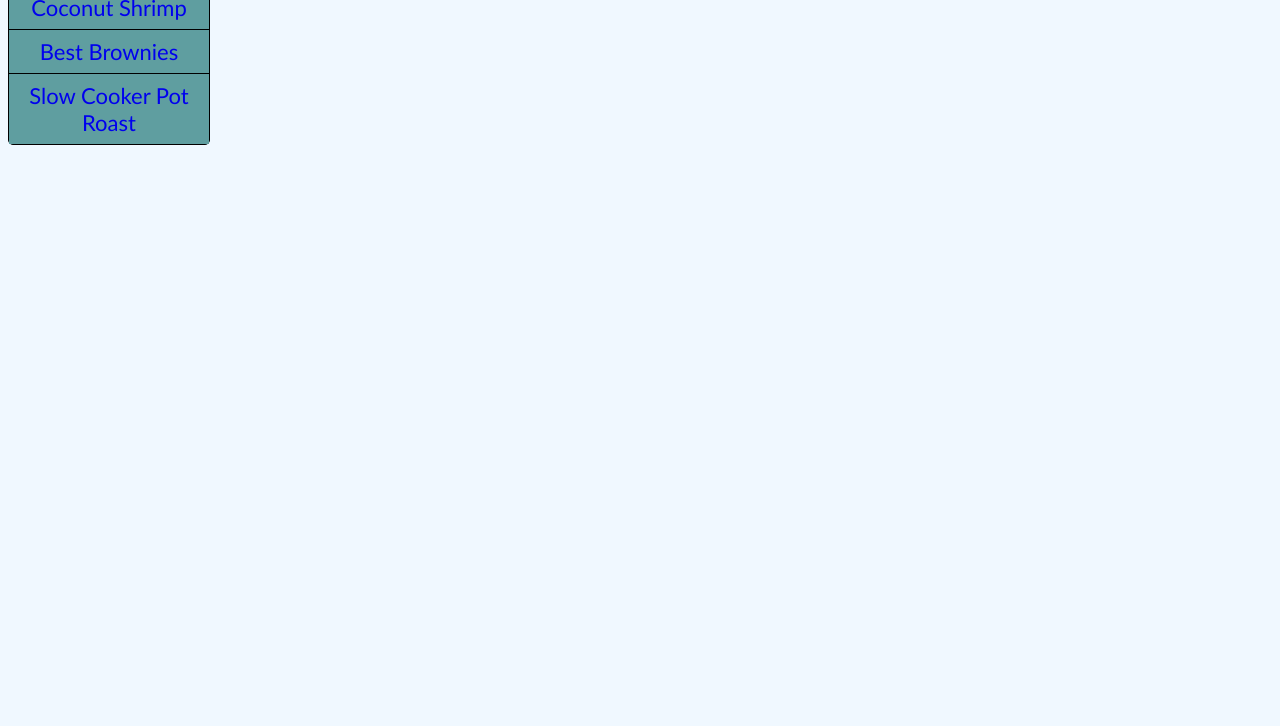
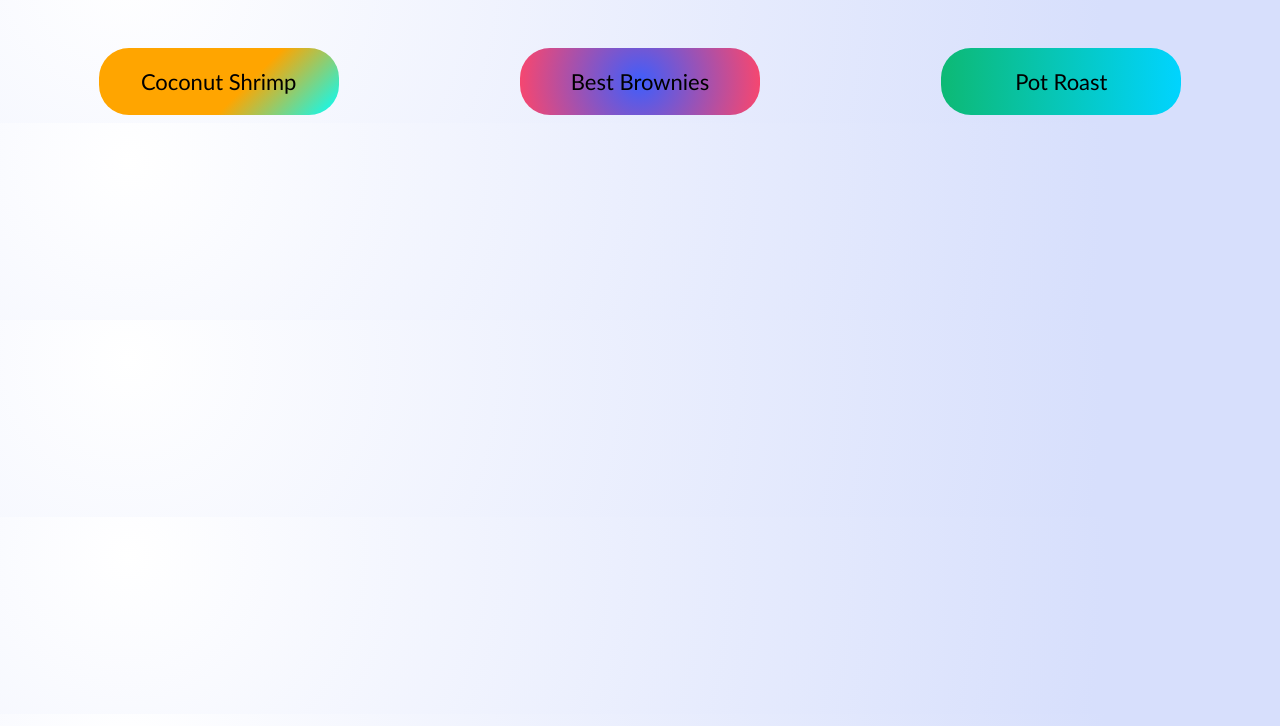
Before and after one commit to Dimitri-Legapsi11/odin-recipes, a plain HTML site: page index.html in a window 1280 px wide. Shown: the part 74-800 px from the top of the page. Drawn offline with Linux system fonts and the light colour scheme.

Commit message:
Added css to index.html and modified index.html

```diff
--- a/index.css
+++ b/index.css
@@ -1,5 +1,5 @@
 body{
-    background-color: aliceblue;
+    background: radial-gradient(circle at 10% 20%, rgb(215, 223, 252) 0%, rgb(255, 255, 255) 0%, rgb(215, 223, 252) 84%);
     font-family: 'Trebuchet MS', 'Lucida Sans Unicode', 'Lucida Grande', 'Lucida Sans', Arial, sans-serif;
 }
 
@@ -7,56 +7,54 @@ h1{
     text-align: center;
     background-image: linear-gradient(45deg, red,blue);
     color:ghostwhite;
-    margin: auto;
+    margin-top: auto;
+    margin-bottom: 5%;
     padding-top: 10px;
-    width: 50%;
+    width: 100%;
     height: auto;
     border: 1px solid black;
     border-radius: 10px;
 }
 
-ul{
-    list-style-type: none;
-    margin: 0;
-    padding: 0;
-    width: 200px;
-    background-color:cadetblue;
-    border: 1px solid black;
-    border-radius: 5px;
+.container{
+    display: flex;
+    align-items: center;
+    justify-content: space-around;
 }
 
-li{
-    border-bottom: 1px solid black;
-    text-align: center;
+#coconut-shrimp{
+  background: linear-gradient(135deg, orange 60%, cyan);
+  padding: 20px;
+  width: 200px;
+  height: 10%;
 }
 
-li:last-child{
-    border-bottom: none;
+#brownie{
+    background: radial-gradient(circle, rgba(63,94,251,1) 0%, rgba(252,70,107,1) 100%);
+    padding: 20px;
+     width: 200px;
+     height: 10%;
 }
 
-li a{
-    display: block;
-    width: auto;
-    padding: 8px 16px;
-    text-decoration: none;
+#pot-roast{
+    background: linear-gradient(90deg, rgba(2,0,36,1) 0%, rgba(13,185,116,1) 0%, rgba(0,212,255,1) 100%);
+    padding: 20px;
+    width: 200px;
+    height: 10%;
 }
 
-/*Link Styles*/
 a{
+    color: black;
     font-size: 22px;
-    background-color: cadetblue;
+    text-align: center;
+    text-decoration: none;
+    border-radius: 30px;
 }
 
 a:visited{
-    color: crimson;
+    color: black;
 }
 
 a:hover{
-    background-color: lightgreen;
     color: white;
 }
-
-a:active{
-    background-color: pink;
-    color: white;
-}
--- a/index.html
+++ b/index.html
@@ -9,11 +9,12 @@
 </head>
 <body>
     <h1>Odin Recipes</h1>
-<ul>
-<li><a href="/recipes/shrimp.html">Coconut Shrimp</a></li>
-<li><a href="/recipes/brownie.html">Best Brownies</a></li>
-<li><a href="/recipes/pot-roast.html">Slow Cooker Pot Roast</a></li>
-</ul>
+
+    <div class="container">
+        <a href="/recipes/shrimp.html" id="coconut-shrimp">Coconut Shrimp</a>
+        <a href="/recipes/brownie.html" id="brownie">Best Brownies</a>
+        <a href="/recipes/pot-roast.html" id="pot-roast">Pot Roast</a>
+    </div>
 
 </body>
 </html>
```
